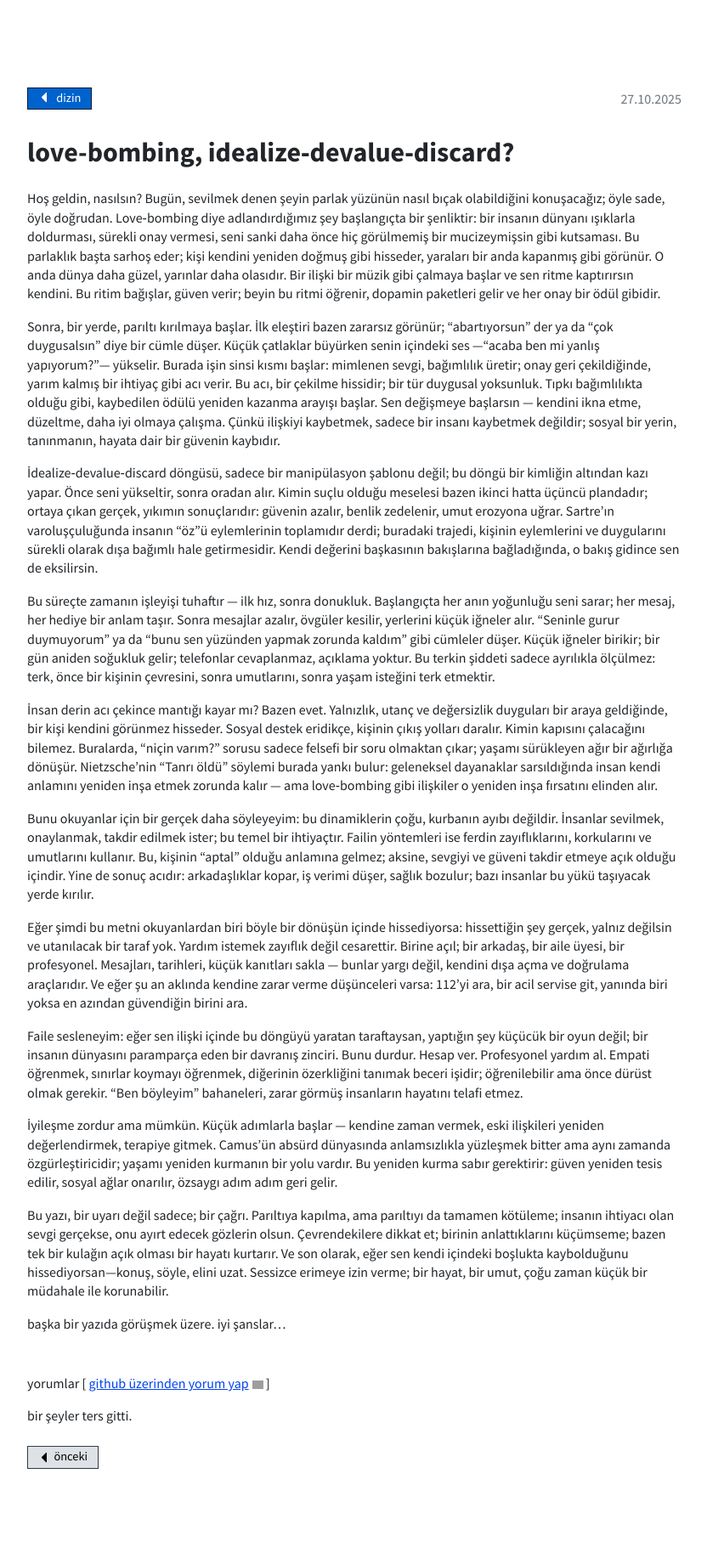
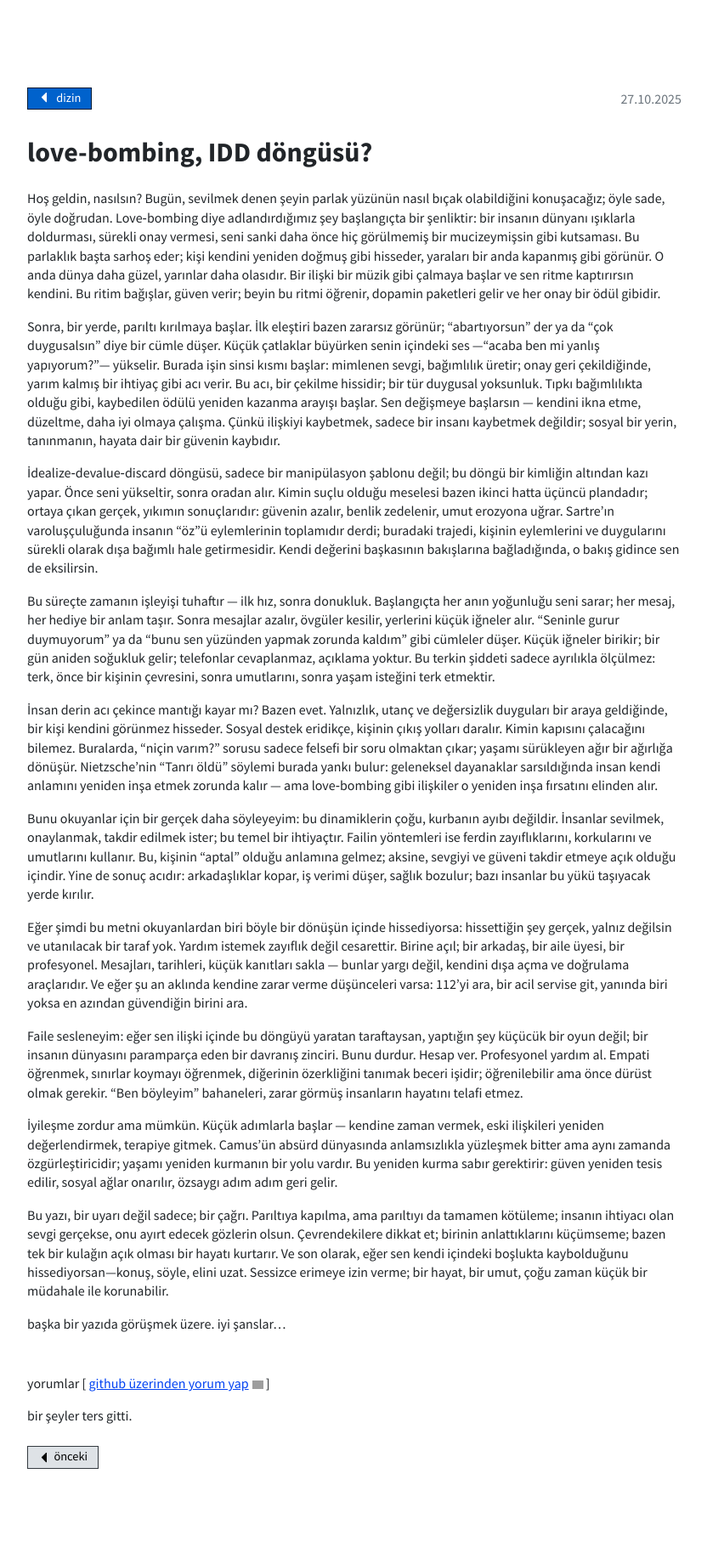
Before and after one commit to akakadir/akakadir.github.io, a Jekyll site: the page built from _posts/2025-10-27-giris10.md, in a window 1280 px wide. Shown: the whole page at 85% size, without its empty margins (223-1055 px from the left). Built offline with Jekyll 4.4.1, drawn with Linux system fonts in a browser that asks for light colours; grey boxes are pictures that could not be loaded.

Commit message:
Update 2025-10-27-giris10.md

```diff
--- a/_posts/2025-10-27-giris10.md
+++ b/_posts/2025-10-27-giris10.md
@@ -1,6 +1,6 @@
 ---
 layout: post
-title: "love-bombing, idealize‑devalue‑discard?"
+title: "love-bombing, IDD döngüsü?"
 categories: [manipülasyon, genel]
 tags: [psiko-saldırı]
 comment_issue_id: 20
```
